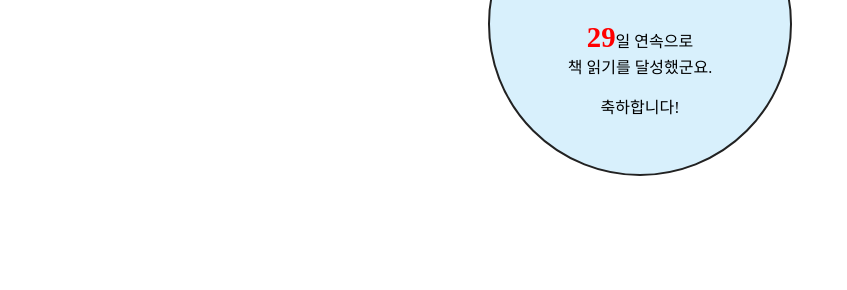
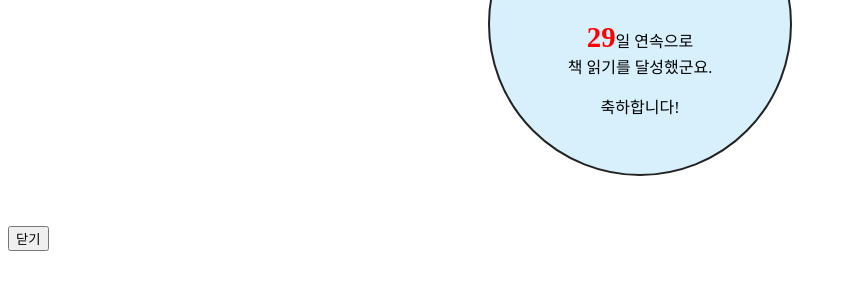
Before and after one commit to YimKeul/HTML_CSS_JS_Study, a plain HTML site: page 16/Day.html in a window 1280 px wide. Shown: the part 178-468 px from the top of the page, without its empty margins (0-847 px from the left). Drawn offline with Linux system fonts and the light colour scheme.

Commit message:
add win.close

```diff
--- a/16/Day.html
+++ b/16/Day.html
@@ -44,6 +44,6 @@
     document.querySelector("#result").innerText = passedTime
 
   </script>
-
+  <button onclick="javascript:window.close()">닫기</button>
 </body>
 </html>
```
